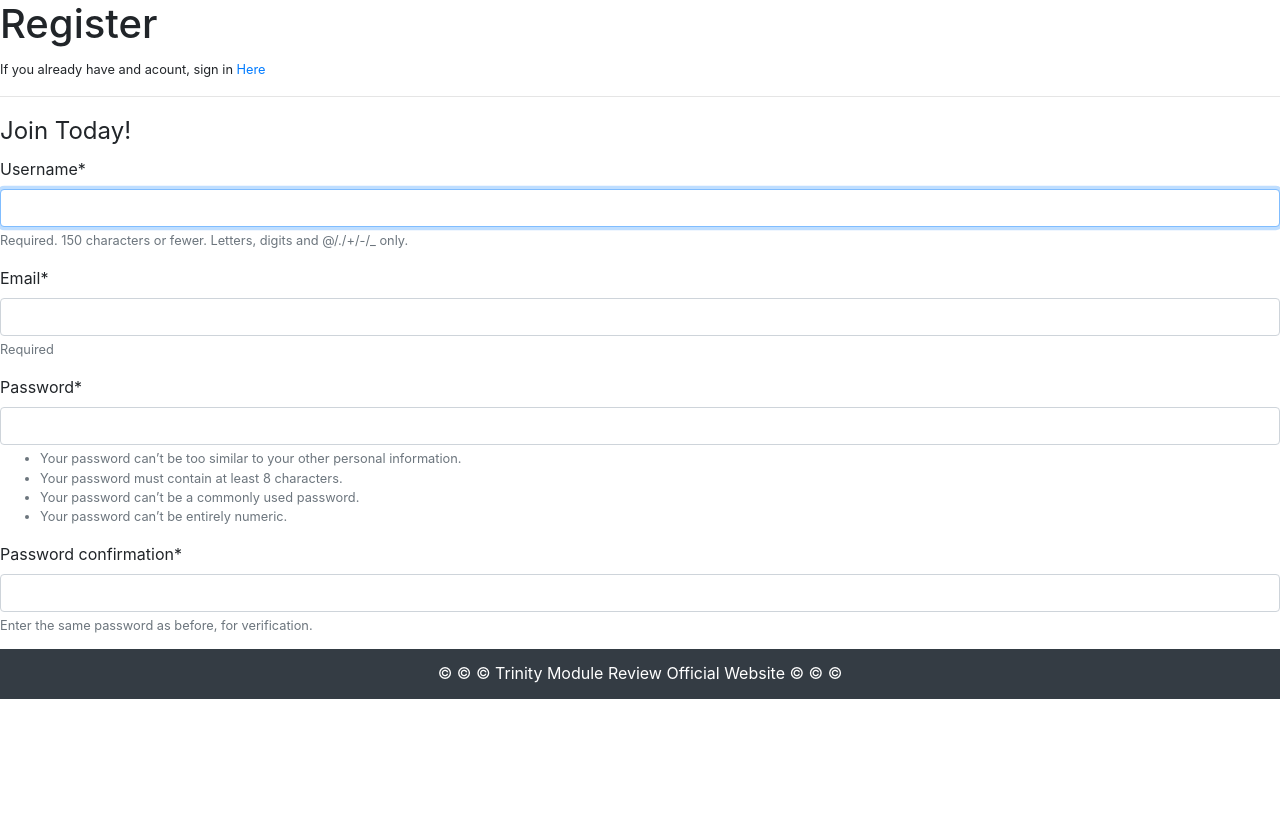
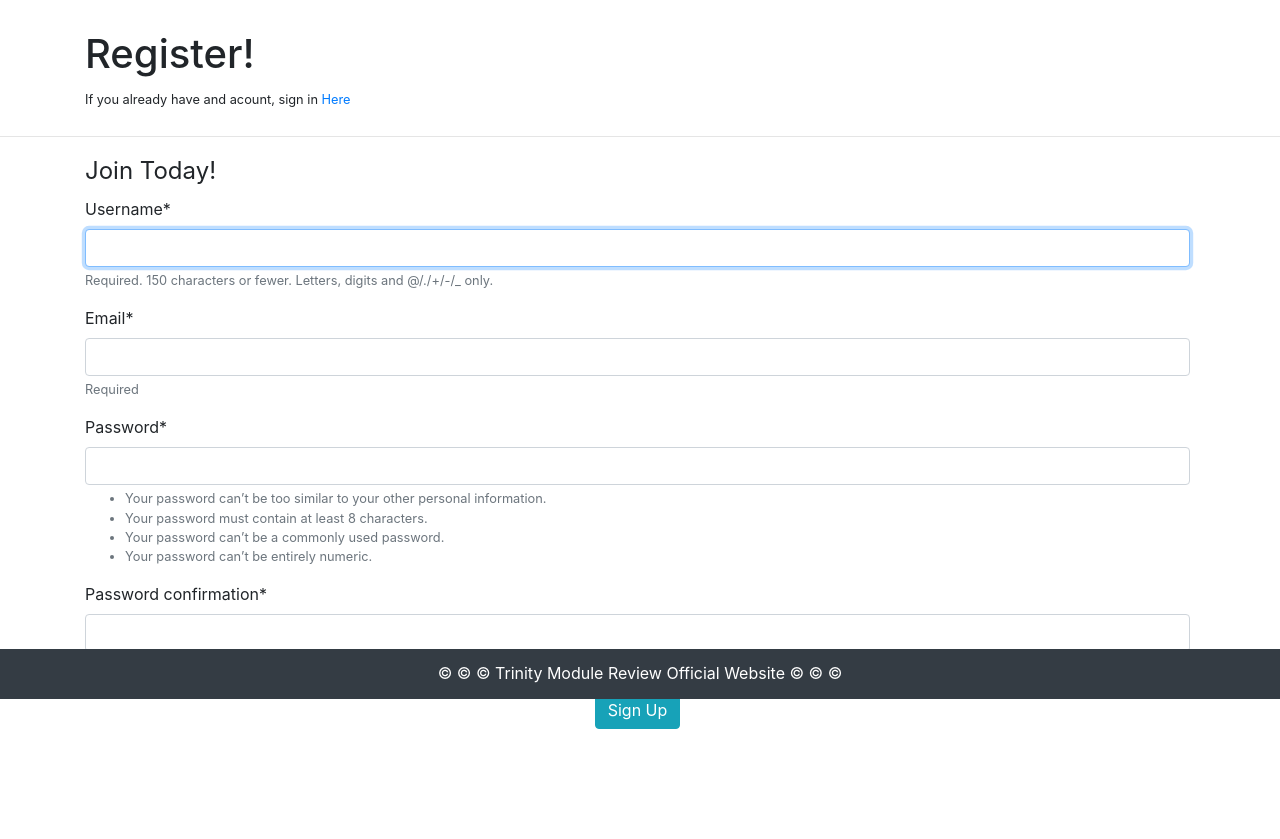
Before and after one commit to SeanFitzpatrick0/EBII1819--Trinity_Module_Review, a Django app: page /users/register/ in a window 1280 px wide. Shown: the part 101-940 px from the top of the page. Before the commit the page ends 800 px from the top, so only its background shows below. Run offline with Django 3.2, Linux system fonts and the light colour scheme; some libraries are stand-ins or nearby versions.

Commit message:
style of register page

```diff
--- a/Rate_Trinity/users/templates/users/register.html
+++ b/Rate_Trinity/users/templates/users/register.html
@@ -1,20 +1,26 @@
 {% extends "home/header.html" %}
 {% load crispy_forms_tags %}
 {% block content %}
-    <h1>Register</h1>
-    <small>If you already have and acount, sign in <a href="{% url 'login_page' %}">Here</a></small>
+    <div class ="container" style="padding-right:20px; padding-top:30px; padding-bottom: 10px;">
+      <h1>Register!</h1>
+      <small>If you already have and acount, sign in <a href="{% url 'login_page' %}">Here</a></small>
+    </div>
     <hr/>
     <!--
         CSRF Token: (Cross Site Request Forgery) Protects form against certain attacks.
         Django requires this for all forms.
         TODO lookup
     -->
+    <div class ="container" style="padding-right:20px; padding-bottom:60px">
     <form method="POST">
         {% csrf_token %}
         <fieldset>
             <legend>Join Today!</legend>
             {{ form | crispy }}
-            <button type="submit">Sign Up</button>
+            <div class = "wrapper" style = "text-align:center;">
+              <button type="submit" class="btn btn-info">Sign Up</button>
+            </div>
         </fieldset>
     </form>
+    </div>
 {% endblock %}
```
